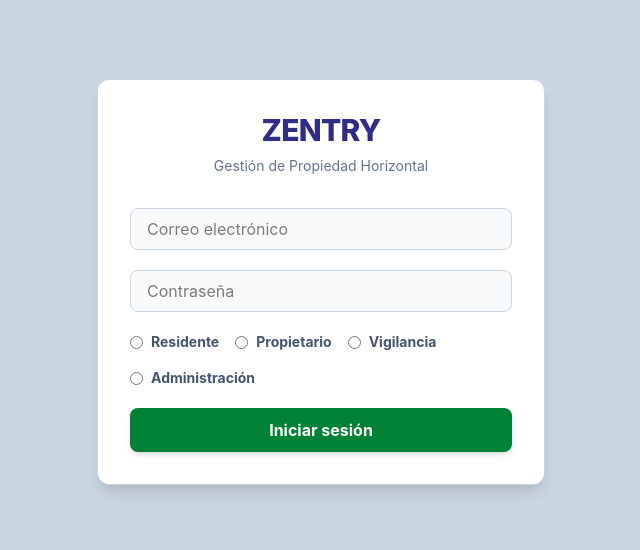
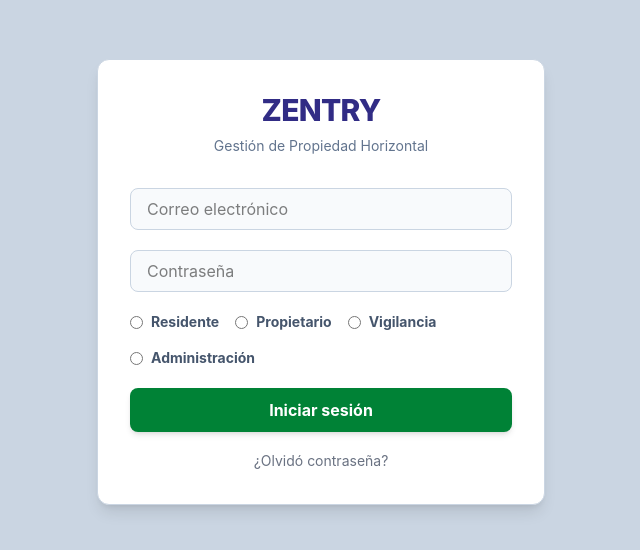
Before and after one commit to fureeedi/ZENTRY, a React (Vite) app in the folder 03-Develop/frontend/frontend_zentry/: page / in a window 1280 px wide. Shown: the part 118-668 px from the top of the page, without its empty margins (319-959 px from the left). Built offline with nearby package versions, Linux system fonts and the light colour scheme.

Commit message:
chore: Agregación de peticion axios a backend en el login con navegación por rol

```diff
--- a/03-Develop/frontend/frontend_zentry/src/login.jsx
+++ b/03-Develop/frontend/frontend_zentry/src/login.jsx
@@ -1,5 +1,6 @@
+import './assets/styles/index.css';
 import { useState } from 'react';
-import './assets/styles/index.css';
+import { useNavigate, Link } from "react-router-dom";
 import axios from 'axios';
 
 export default function Login() {
@@ -7,10 +8,34 @@ export default function Login() {
   const [password, setPassword] = useState("");
   const [rol, setRol] = useState("");
 
-  const handleSubmit = (e) => {
+  const navigate = useNavigate();
+
+  const handleSubmit = async (e) => {
     e.preventDefault();
+
+    if (!rol) {
+    alert("Selecciona un rol");
+    return;
+
+  }
+
+    try {
+      const response = await axios.post('http://127.0.0.1:8000/user/signin', {
+        email: email,
+        password: password,
+        rol: rol
+      });
+
+      console.log(response);
+
+      // Navegación según rol
+      navigate(`/${rol}`);
+
+    } catch (error) {
+      console.error(error);
+    }
+
   };
-
 
   return (
     <div className="min-h-screen bg-slate-300 flex items-center justify-center">
@@ -95,7 +120,7 @@ export default function Login() {
                     type="radio"
                     name="rol"
                     value="Administración"
-                    checked={rol === "Administración"}
+                    checked={rol === "Administracion"}
                     onChange={(e) => setRol(e.target.value)}
                     className="accent-blue-950"
                 />
@@ -111,6 +136,16 @@ export default function Login() {
             Iniciar sesión
           </button>
         </form>
+
+        {/* Recuperar contraseña */}
+        <div className="mt-4 text-center">
+          <Link
+            to="/save-password"
+            className="text-sm text-gray-500 hover:text-blue-900 transition duration-150"
+          >
+            ¿Olvidó contraseña?
+          </Link>
+        </div>
       </div>
     </div>
   );
```
